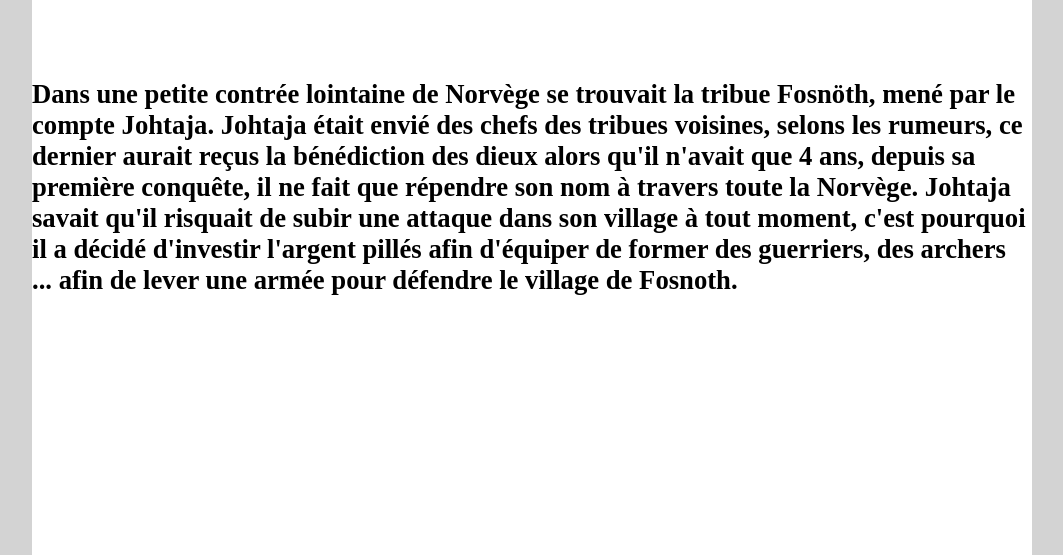
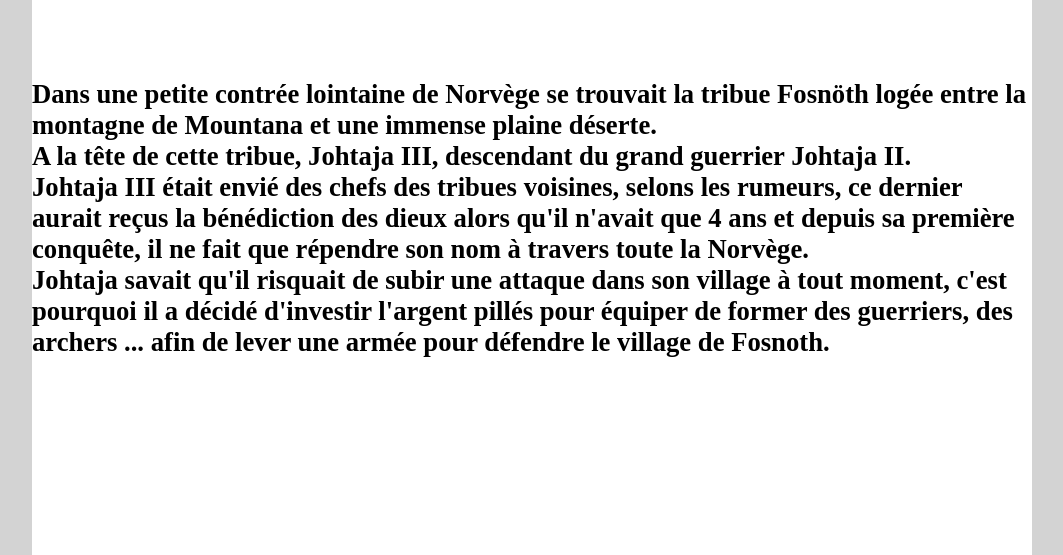
Before and after one commit to fosnoth/fosnoth.github.io, a plain HTML site: page univers.html in a window 1280 px wide. Shown: the part 760-1315 px from the top of the page, without its empty margins (108-1171 px from the left). Drawn offline with Linux system fonts and the light colour scheme.

Commit message:
Update univers.html

```diff
--- a/univers.html
+++ b/univers.html
@@ -32,13 +32,15 @@
 					<h1> Découvrez l'univers de Fosnöth <h1/>
 
 					<br>
-					<p class="fosnotp"> Dans une petite contrée lointaine de Norvège se trouvait la tribue Fosnöth, mené par le compte Johtaja.
-Johtaja était envié des chefs des tribues voisines, selons les rumeurs, ce dernier aurait reçus la bénédiction
-des dieux alors qu'il n'avait que 4 ans, depuis sa première conquête, il ne fait que répendre son nom à travers
-toute la Norvège.
-Johtaja savait qu'il risquait de subir une attaque dans son village à tout moment, c'est pourquoi il a décidé d'investir
-l'argent pillés afin d'équiper de former des guerriers, des archers ... afin de lever une armée pour défendre le village
-de Fosnoth.
+					<p class="fosnotp"> Dans une petite contrée lointaine de Norvège se trouvait la tribue Fosnöth logée entre la montagne de Mountana et une immense plaine déserte.
+						<br>A la tête de cette tribue, Johtaja III, descendant du grand guerrier Johtaja II.<br>
+					Johtaja III était envié des chefs des tribues voisines, selons les rumeurs, ce dernier aurait reçus la bénédiction
+					des dieux alors qu'il n'avait que 4 ans et depuis sa première conquête, il ne fait que répendre son nom à travers
+					toute la Norvège.<br>
+					Johtaja savait qu'il risquait de subir une attaque dans son village à tout moment, c'est pourquoi il a décidé d'investir
+					l'argent pillés pour équiper de former des guerriers, des archers ... afin de lever une armée pour défendre le village
+					de Fosnoth.<br>
+
 
 </p>
 					<br><br><br>
```
